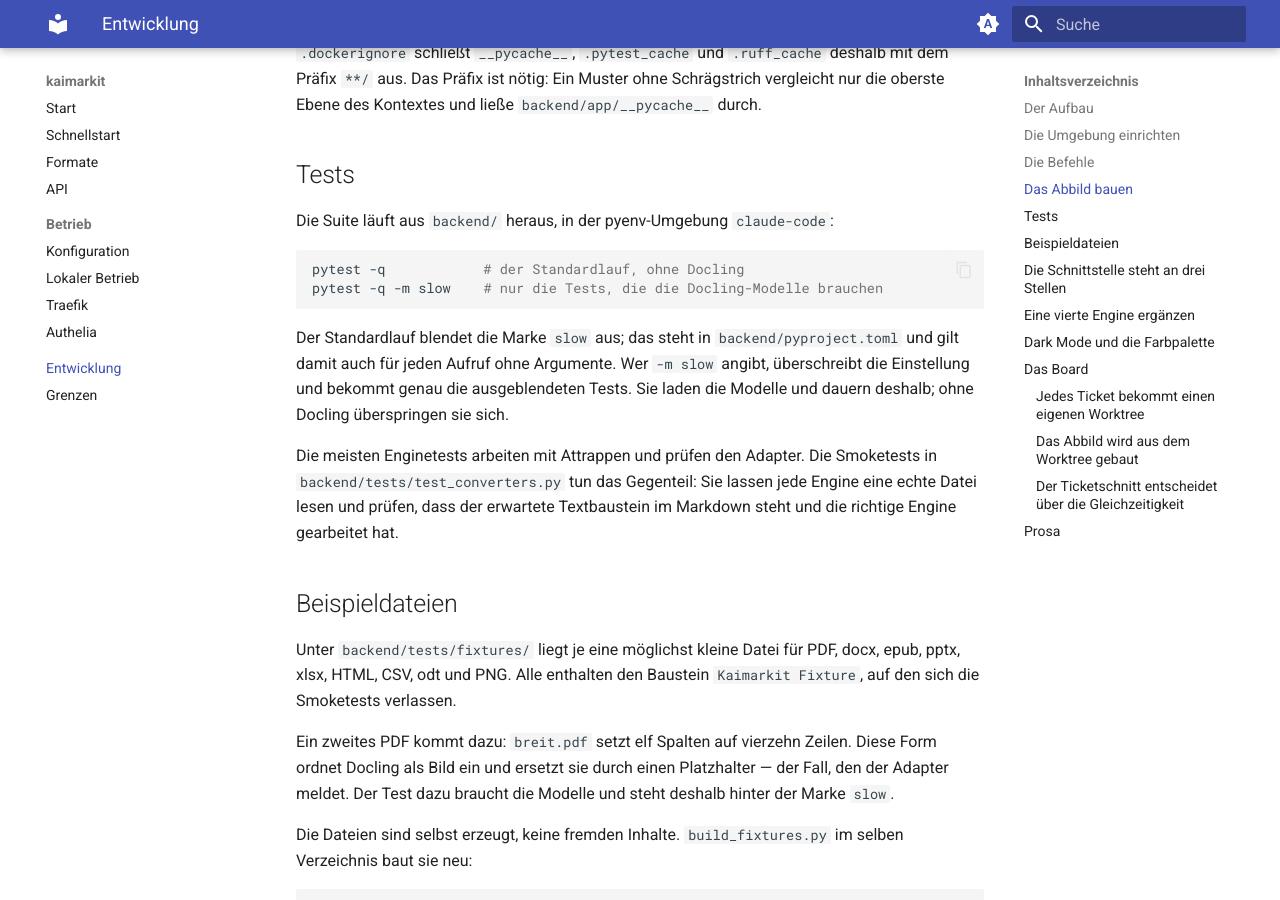
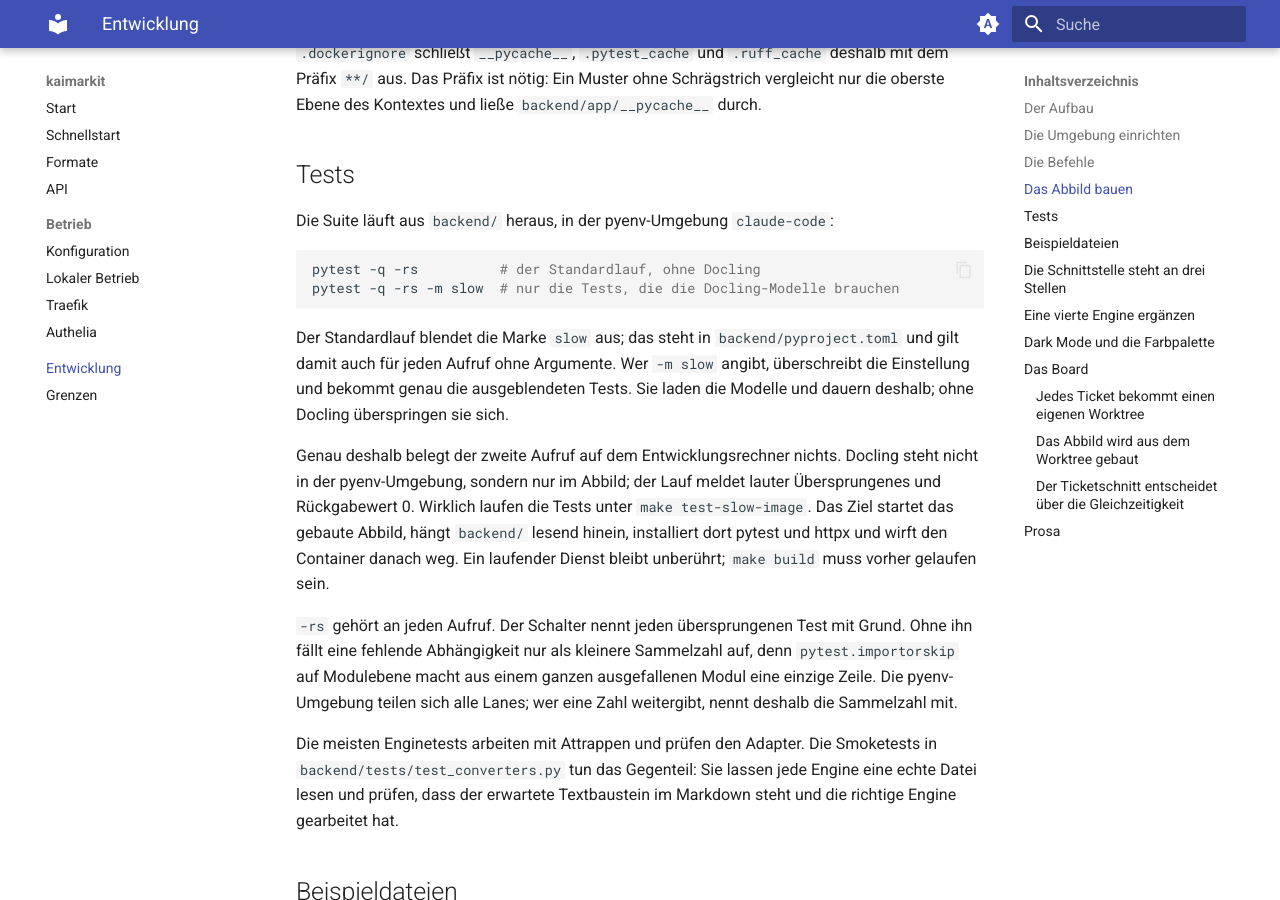
Before and after one commit to 0x2e6b6169/kaimarkit, an MkDocs documentation site: the page built from docs/entwicklung.md, in a window 1280 px wide and 900 px high, scrolled down 2142 px. Built offline with MkDocs 1.6.1 and Material for MkDocs 9.7.7, drawn with Linux system fonts in a browser that asks for light colours; the version menu is left out; some of the changed text lies outside the part shown.

Commit message:
docs: make test commands say what they prove
The documented slow-test command silently skipped on the dev machine:
docling only lives in the image, so `pytest -q -m slow` reported
"skipped" and exit code 0. Anyone ticking it off had not tested docling.

- add `make test-slow-image`, which runs the slow tests in the built
  image against a read-only mount of backend/ and throws the container
  away; a running service is untouched
- make `pytest -q -rs` the documented command everywhere: -rs names
  every skip with its reason, so a module dropped from collection by a
  module-level importorskip stops hiding in a smaller count
- work-lane definition of done now requires the collection count in a
  subagent's result note, not just pass/fail

Co-Authored-By: Claude Opus 5 (1M context) <noreply@anthropic.com>

````diff
--- a/docs/entwicklung.md
+++ b/docs/entwicklung.md
@@ -43,11 +43,11 @@ damit MkDocs nicht im Container landet.
 Alle `make`-Ziele laufen aus dem Wurzelverzeichnis; `make help` listet sie.
 
 ```bash
-make dev            # Backend auf :8000 und Frontend auf :5173, beide mit Reload
-make test           # pytest ohne die Docling-Modelle
-make test-slow      # pytest mit Docling, dauert
-make lint           # ruff über das Backend
-make docs-serve     # Vorschau dieser Seiten auf :8001
+make dev             # Backend auf :8000 und Frontend auf :5173, beide mit Reload
+make test            # pytest ohne die Docling-Modelle
+make test-slow-image # dieselben Tests mit Docling, im Abbild, dauert
+make lint            # ruff über das Backend
+make docs-serve      # Vorschau dieser Seiten auf :8001
 ```
 
 Im Frontend kommen `npm run typecheck` und `npm run test` dazu. Der Dev-Server
@@ -92,14 +92,27 @@ ohne Schrägstrich vergleicht nur die oberste Ebene des Kontextes und ließe
 Die Suite läuft aus `backend/` heraus, in der pyenv-Umgebung `claude-code`:
 
 ```bash
-pytest -q            # der Standardlauf, ohne Docling
-pytest -q -m slow    # nur die Tests, die die Docling-Modelle brauchen
+pytest -q -rs          # der Standardlauf, ohne Docling
+pytest -q -rs -m slow  # nur die Tests, die die Docling-Modelle brauchen
 ```
 
 Der Standardlauf blendet die Marke `slow` aus; das steht in `backend/pyproject.toml`
 und gilt damit auch für jeden Aufruf ohne Argumente. Wer `-m slow` angibt,
 überschreibt die Einstellung und bekommt genau die ausgeblendeten Tests. Sie laden
 die Modelle und dauern deshalb; ohne Docling überspringen sie sich.
+
+Genau deshalb belegt der zweite Aufruf auf dem Entwicklungsrechner nichts. Docling
+steht nicht in der pyenv-Umgebung, sondern nur im Abbild; der Lauf meldet lauter
+Übersprungenes und Rückgabewert 0. Wirklich laufen die Tests unter
+`make test-slow-image`. Das Ziel startet das gebaute Abbild, hängt `backend/` lesend
+hinein, installiert dort pytest und httpx und wirft den Container danach weg. Ein
+laufender Dienst bleibt unberührt; `make build` muss vorher gelaufen sein.
+
+`-rs` gehört an jeden Aufruf. Der Schalter nennt jeden übersprungenen Test mit
+Grund. Ohne ihn fällt eine fehlende Abhängigkeit nur als kleinere Sammelzahl auf,
+denn `pytest.importorskip` auf Modulebene macht aus einem ganzen ausgefallenen Modul
+eine einzige Zeile. Die pyenv-Umgebung teilen sich alle Lanes; wer eine Zahl
+weitergibt, nennt deshalb die Sammelzahl mit.
 
 Die meisten Enginetests arbeiten mit Attrappen und prüfen den Adapter. Die
 Smoketests in `backend/tests/test_converters.py` tun das Gegenteil: Sie lassen jede
````
Also changed, not shown: .claude/skills/work-lane/SKILL.md (+5 -0 lines), CLAUDE.md (+16 -2 lines), 1 other file.
